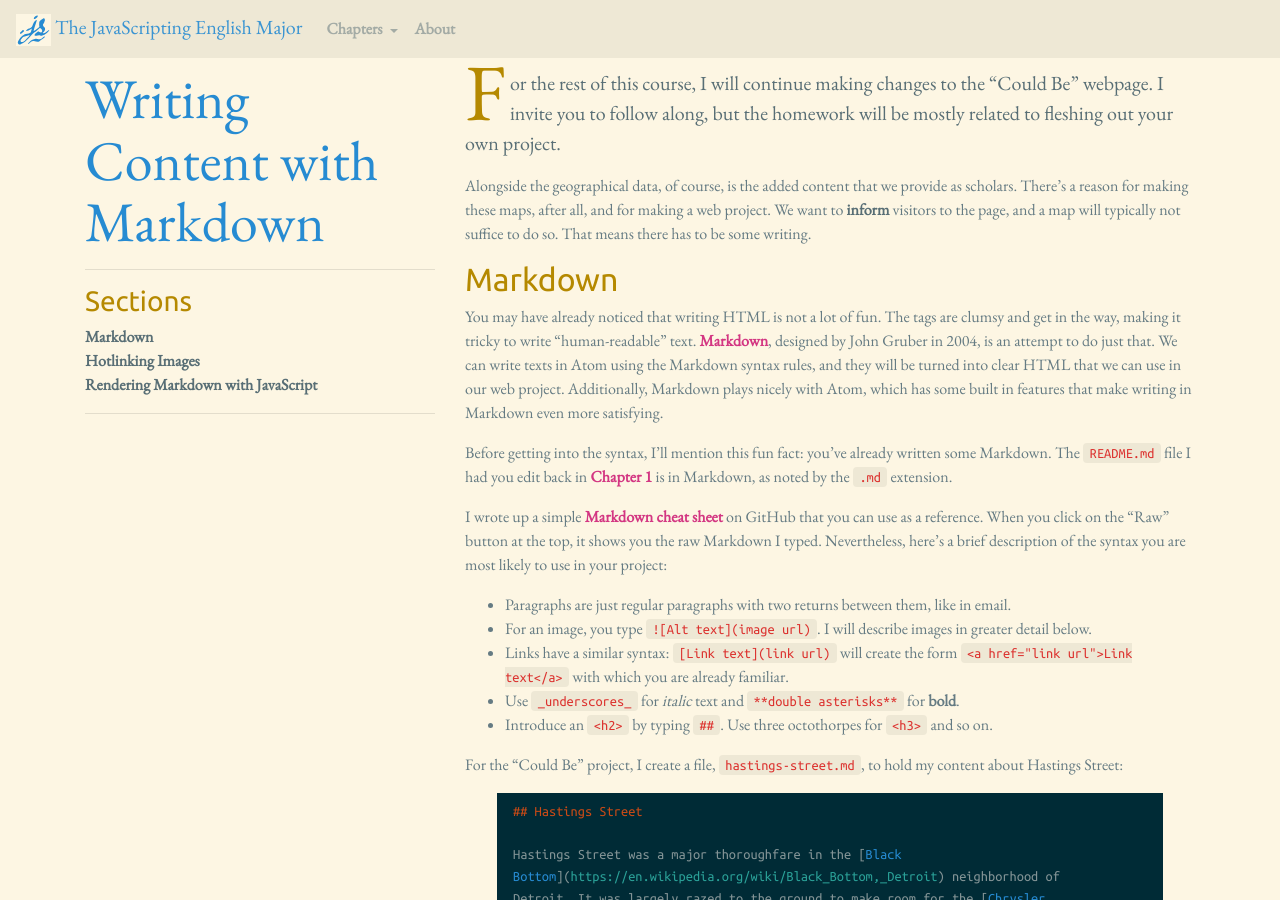
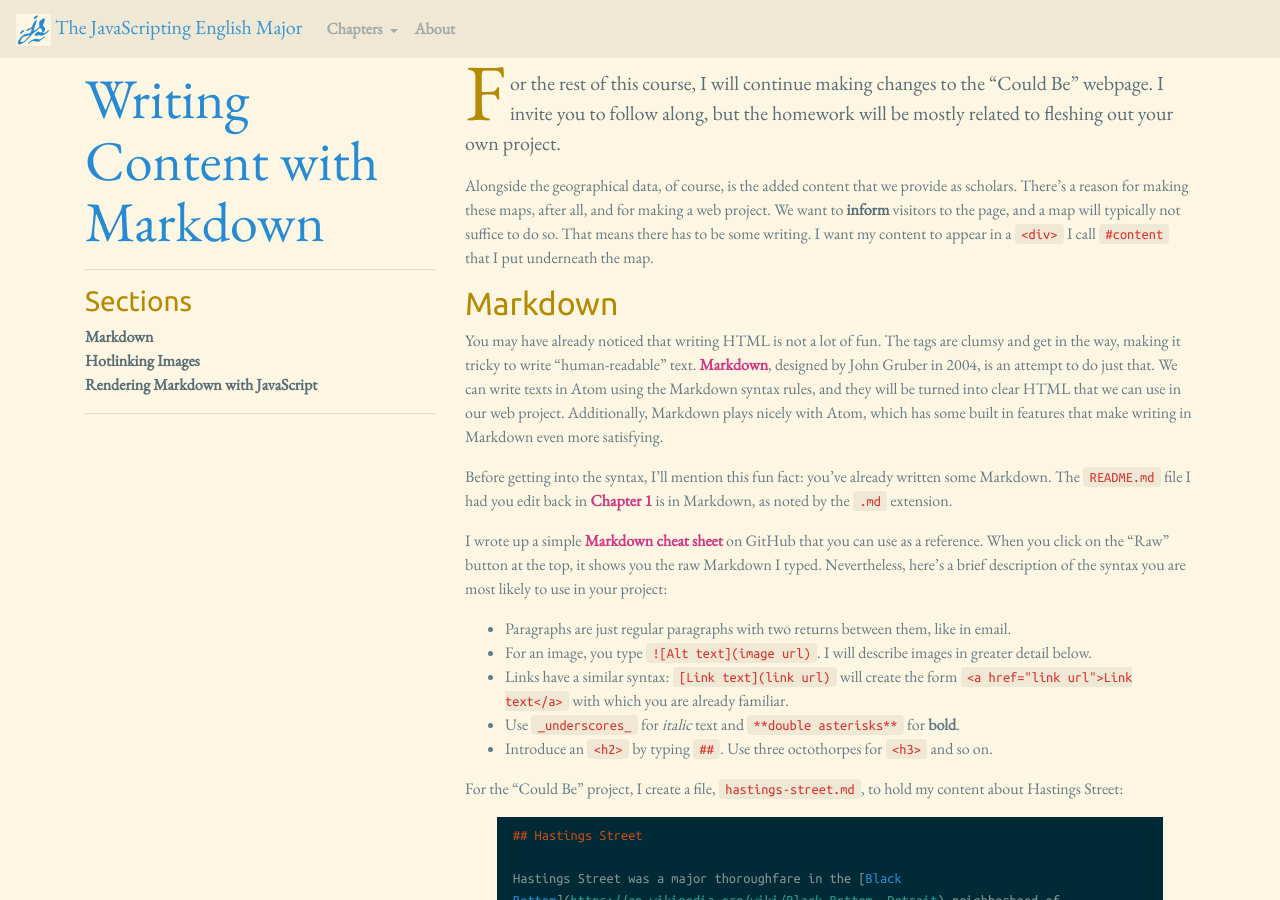
Before and after one commit to muziejus/javascripting-english-major, a Jekyll site: the page built from 12-markdown.md, in a window 1280 px wide and 900 px high. Built offline with Jekyll 4.4.1, drawn with Linux system fonts in a browser that asks for light colours; nearby versions of some CDN libraries; some of the changed text lies outside the part shown.

Commit message:
Make use of #content more explicit

```diff
--- a/12-markdown.md
+++ b/12-markdown.md
@@ -12,7 +12,8 @@ Alongside the geographical data, of course, is the added content that we
 provide as scholars. There’s a reason for making these maps, after all, and
 for making a web project. We want to **inform** visitors to the page, and a
 map will typically not suffice to do so. That means there has to be some
-writing.
+writing. I want my content to appear in a `<div>` I call `#content` that I put
+underneath the map.
 
 <section id="markdown">
 ## Markdown
@@ -110,7 +111,7 @@ process that follows, then, is:
 1. Define and assign a Showdown converter.
 1. Load in the Markdown file using jQuery.
 1. Convert the loaded file into HTML using Showdown.
-1. Print the HTML in the webpage with jQuery.
+1. Print the HTML in the `#content` container with jQuery.
 
 To accomplish these steps, I add these lines to `could-be.js`:
 
@@ -125,7 +126,7 @@ $.ajax({
     // Convert the Markdown to HTML.
     let html;
     html = converter.makeHtml(markdown);
-    // Print the HTML using jQuery.
+    // Print the HTML to #content using jQuery.
     $("#content").html(html);
   }
 });
```
